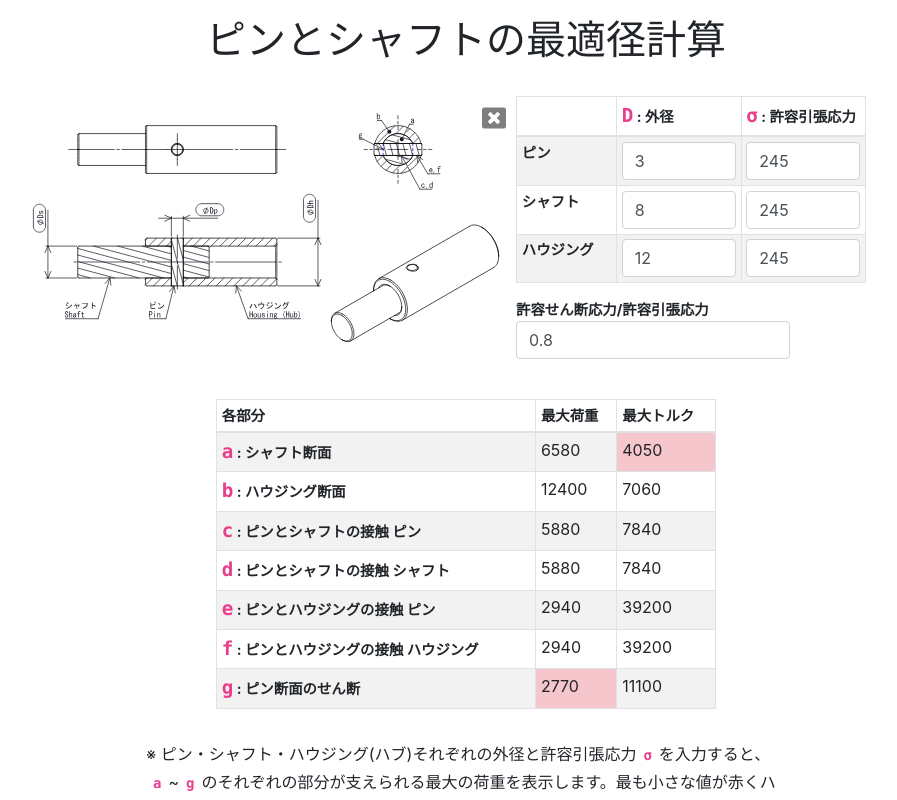
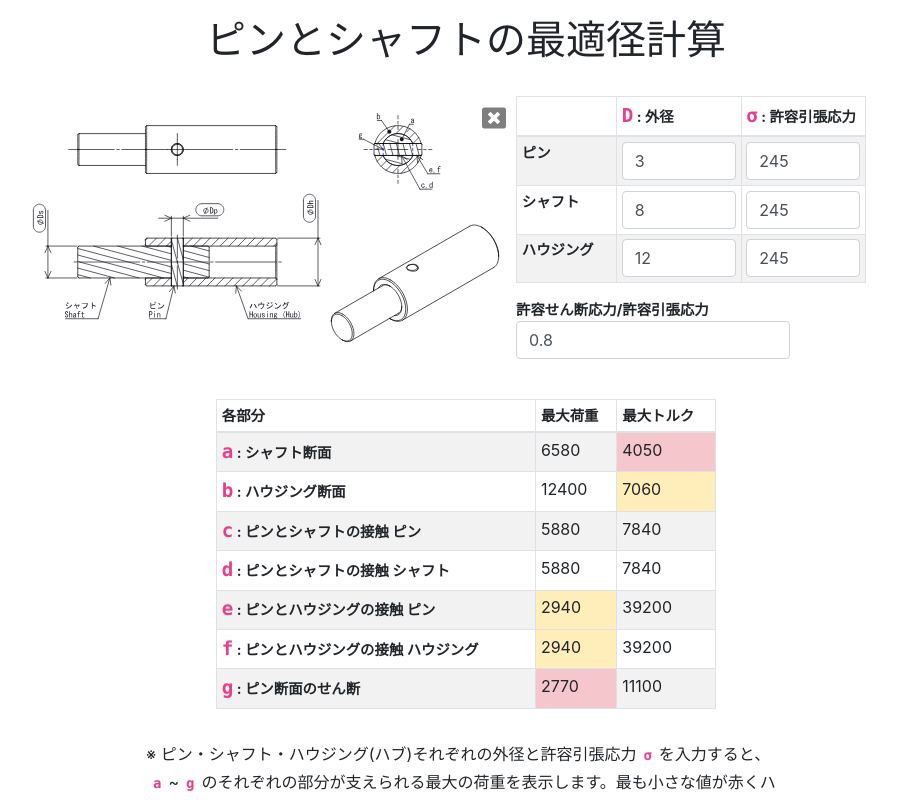
Before and after one commit to mshackers/pin-shaft-diameter-optimizer, a Vue app: page / in a window 1280 px wide. Shown: the top 800 px of the page, without its empty margins (174-1071 px from the left). Built offline with nearby package versions, Linux system fonts and the light colour scheme.

Commit message:
二番目の最小値までハイライト #2

```diff
--- a/src/components/OutputTable.vue
+++ b/src/components/OutputTable.vue
@@ -27,15 +27,23 @@ th {
 
 <script>
 import OutputTableRow from "./OutputTableRow.vue";
+
+function min(array) {
+  const first = Math.min(...array);
+  const array2 = array.filter(i => i != first);
+  const second = Math.min(...array2);
+  return { first, second };
+}
+
 export default {
   components: { OutputTableRow },
   props: ["results"],
   computed: {
     minN() {
-      return Math.min(...this.results.map(result => result.n));
+      return min(this.results.map(result => result.n));
     },
     minNMm() {
-      return Math.min(...this.results.map(result => result.nMm));
+      return min(this.results.map(result => result.nMm));
     },
   },
 };
--- a/src/components/OutputTableRow.vue
+++ b/src/components/OutputTableRow.vue
@@ -9,8 +9,8 @@ code {
 <template>
     <tr>
         <th><code>{{result.label}}</code> : {{result.name}}</th>
-        <td :class="{ 'table-danger': result.n === minN }">{{n}}</td>
-        <td :class="{ 'table-danger': result.nMm === minNMm }">{{nMm}}</td>
+        <td :class="{ 'table-danger': result.n === minN.first, 'table-warning': result.n === minN.second }">{{n}}</td>
+        <td :class="{ 'table-danger': result.nMm === minNMm.first, 'table-warning': result.nMm === minNMm.second }">{{nMm}}</td>
     </tr>
 </template>
 
```
